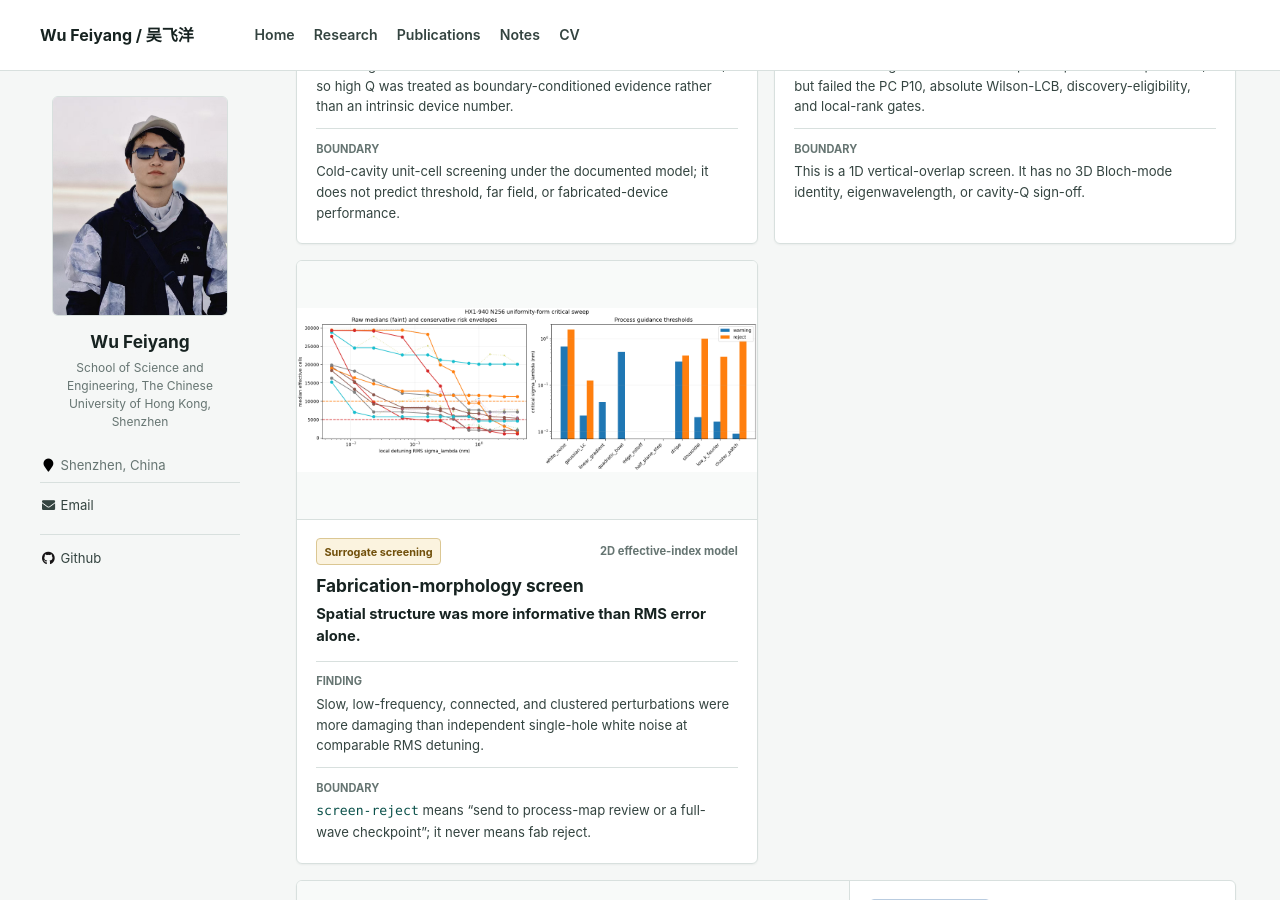
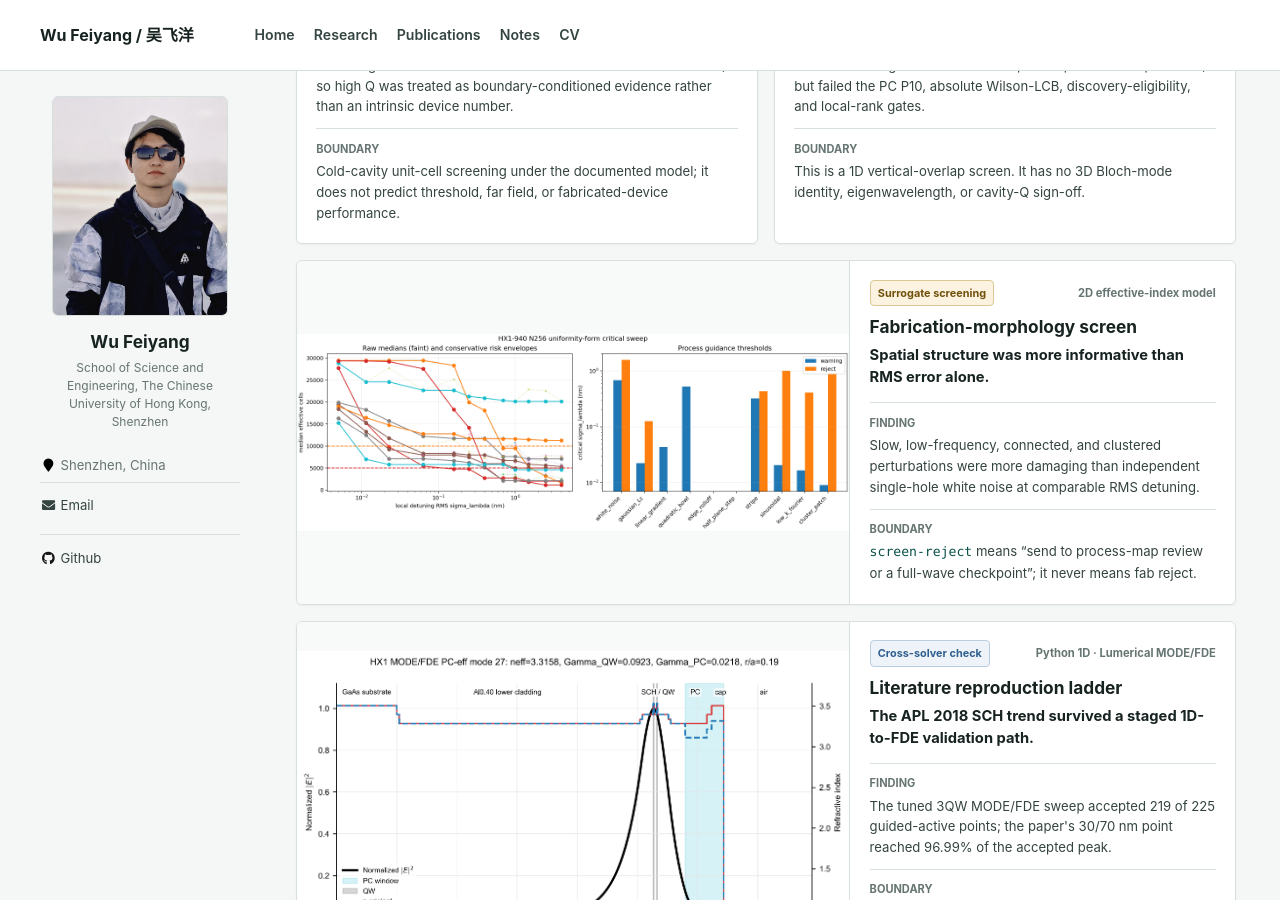
Before and after one commit to wfy-op/wfy-op.github.io, a Jekyll site: the page built from _pages/research-pcsel.md, in a window 1280 px wide and 900 px high, scrolled down 1413 px. Built offline with Jekyll 4.4.1, drawn with Linux system fonts in a browser that asks for light colours.

Commit message:
Balance PCSEL validation card layout

```diff
--- a/_pages/research-pcsel.md
+++ b/_pages/research-pcsel.md
@@ -86,7 +86,7 @@ Can a GaAs PCSEL design loop jointly evaluate optical mode quality, fabrication
     </div>
   </article>
 
-  <article class="validation-case">
+  <article class="validation-case validation-case--wide">
     <figure class="validation-case__media">
       <img src="{{ '/images/research/validation/hx1_uniformity_morphology_screen.png' | relative_url }}" alt="HX1-940 two-dimensional surrogate comparison of critical disorder morphologies" loading="lazy" width="2048" height="724">
     </figure>
```
Also changed, not shown: tests/test_site_frontend.py (+7 -0 lines).
